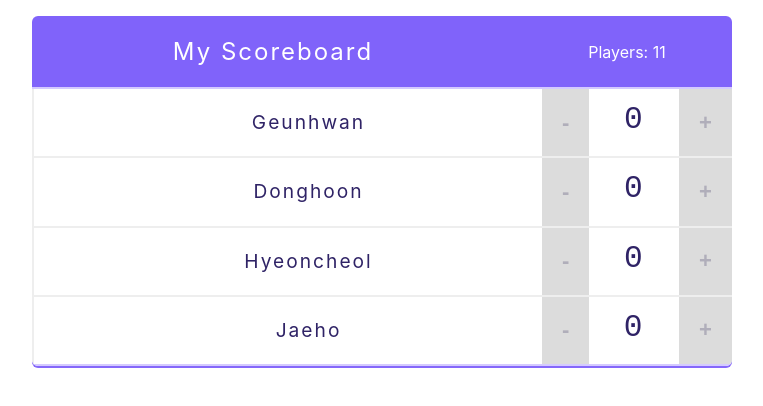
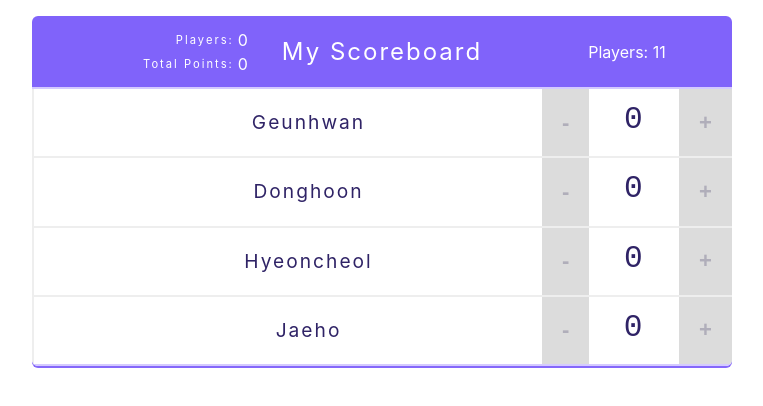
Before and after one commit to cgh5560/scoreboard-Oct2020, a React (Create React App) app: page / in a window 1280 px wide. Shown: the top 406 px of the page, without its empty margins (258-1021 px from the left). Built offline with nearby package versions, Linux system fonts and the light colour scheme.

Commit message:
Counter 컴포넌트 증가, 감소 로직 작성 Statistics.jsx UI 구현

```diff
--- a/src/App.js
+++ b/src/App.js
@@ -20,7 +20,9 @@
     this.setState((prevState) => {
 
       const players = prevState.players.filter((player) => player.id !== id);
-      return { players: players};
+      // short hand property : key 와 value가 같으면 하나를 생략
+      // return { players:players} 와 동일
+      return { players};
 
       // players: prevState.players.filter(item => item.id !== id)
       // id가 1이 들어왔을 때, false true true true 이므로 LDK 빼고 출력 된다.
@@ -29,6 +31,16 @@
 
   handleChangeScore = (delta, id) => {
     console.log('handleChangeScore:', delta, id);
+    this.setState((prevState) => {
+      // 원본 배열 players를 ...을 통해 새로운 메모리에 카피하여 players에 담았다.
+      const players = [ ...prevState.players];
+      players.forEach(player => {
+        if(player.id === id){ // parameter로 넘어온 id와 일치하는 id인 player의 score값에 delta값을 더해준다.
+          player.score += delta;
+        }
+      })
+      return { players:players};
+    })
   }
 
   render() {
--- a/src/components/Header.jsx
+++ b/src/components/Header.jsx
@@ -1,4 +1,5 @@
 import React from "react";
+import Statistics from "./Statistics";
 
 export const Header = (props) => {
   console.log(props);
@@ -6,6 +7,7 @@
   const {title, totalPlayers} = props;
   return (
     <header className="header">
+      <Statistics></Statistics>
       <h1 className="h1">{title}</h1>
       <span className='stats'>Players: {totalPlayers}</span>
     </header>
--- /dev/null
+++ b/src/components/Statistics.jsx
@@ -0,0 +1,20 @@
+import React from 'react';
+
+function Statistics(props) {
+  return (
+    <table className="stats">
+      <tbody>
+      <tr>
+        <td>Players:</td>
+        <td>0</td>
+      </tr>
+      <tr>
+        <td>Total Points:</td>
+        <td>0</td>
+      </tr>
+      </tbody>
+    </table>
+  );
+}
+
+export default Statistics;
```
